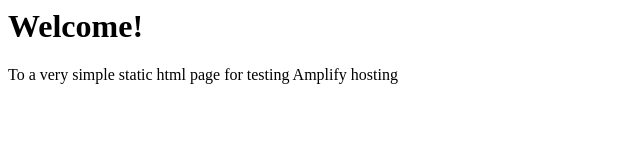
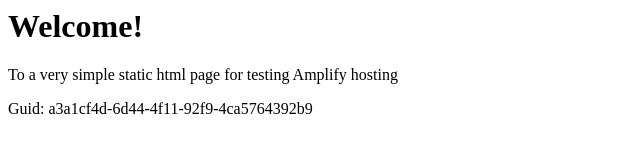
Before and after one commit to aws-aemilia-bom/Github-PR-Commit-Integration-Test-DoNotTouch-v1-preprod-ap-south-1, a website: page src/index.html in a window 1280 px wide. Shown: the whole page, without its empty margins (0-640 px from the left). Drawn offline with Linux system fonts and the light colour scheme.

Commit message:
commit from integ tests

```diff
--- a/src/index.html
+++ b/src/index.html
@@ -1,3 +1,5 @@
+
+
 <html lang="en">
 
 <head>
@@ -10,6 +12,6 @@
 <body>
     <h1>Welcome!</h1>
     <p>To a very simple static html page for testing Amplify hosting</p>
-</body>
+    <p>Guid: a3a1cf4d-6d44-4f11-92f9-4ca5764392b9</p></body>
 
 </html>
```
